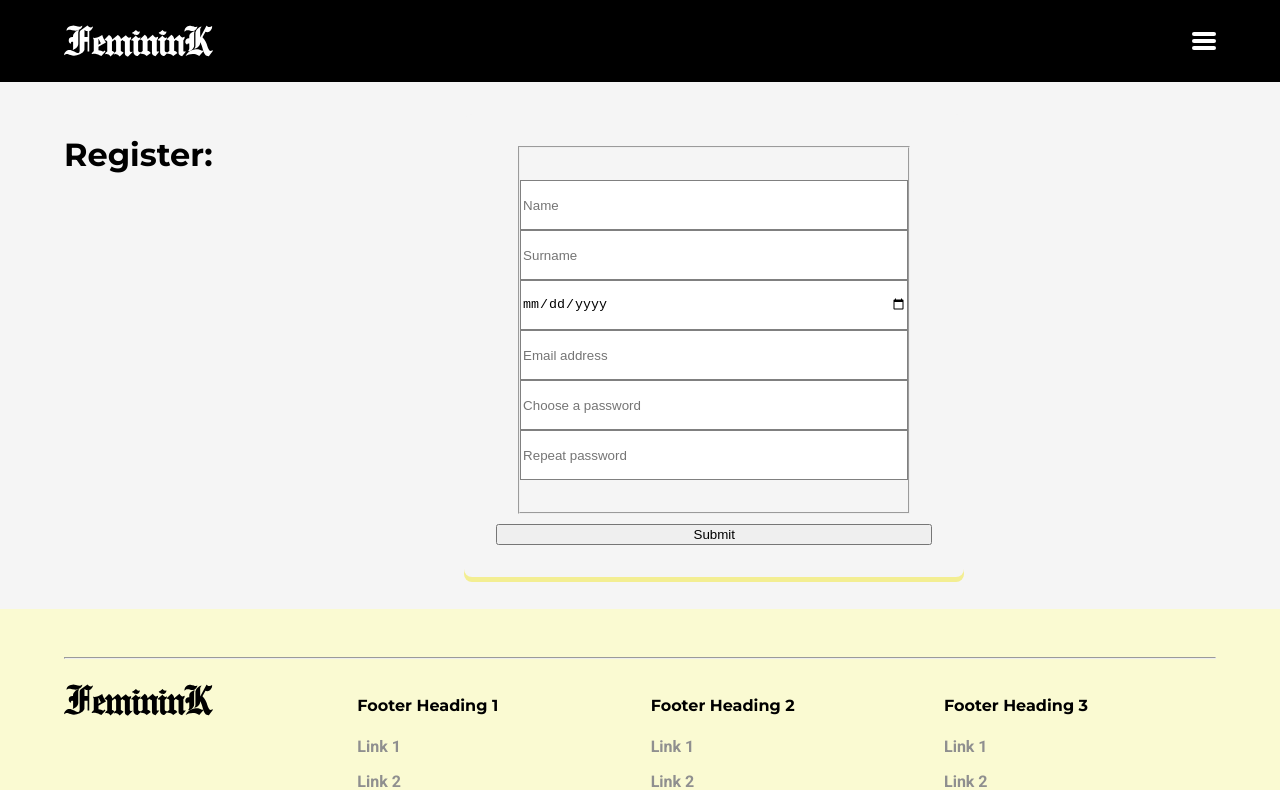
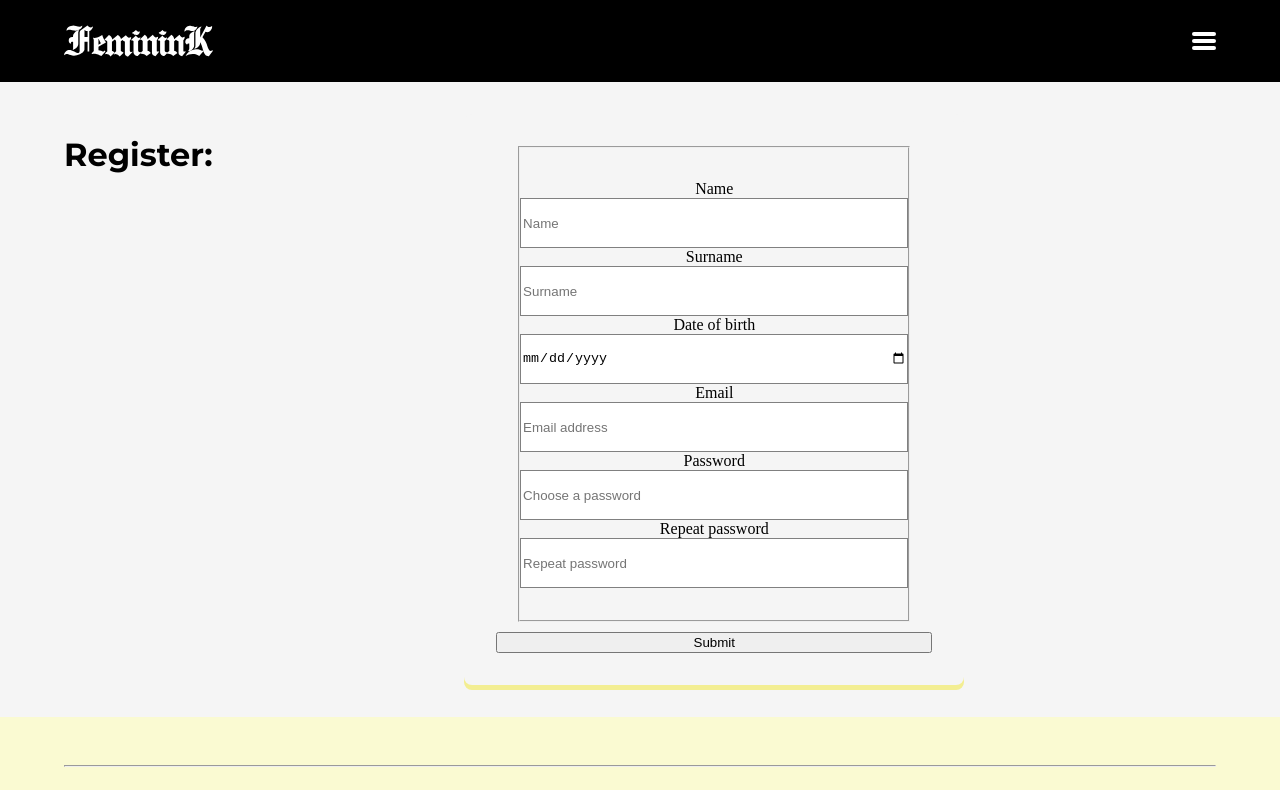
Before and after one commit to Feminink/Feminink, a React (Create React App) app: page /registration in a window 1280 px wide. Shown: the top 790 px of the page. Built offline with nearby package versions, Linux system fonts and the light colour scheme; no server answers.

Commit message:
function post working

```diff
--- a/back/back.json
+++ b/back/back.json
@@ -138,7 +138,7 @@
       },
       {
         "id": "2",
-          "image":"./assets/images/gallery/pexels-photo-1848657.jpeg",
+        "image": "./assets/images/gallery/pexels-photo-1848657.jpeg",
         "title": "Tattoo in the making",
         "artist": "",
         "model": "Unknown",
--- a/src/components/RegistrationComponent/RegistrationComponent.js
+++ b/src/components/RegistrationComponent/RegistrationComponent.js
@@ -1,22 +1,16 @@
-import React, { useEffect, useState } from "react";
 import PropTypes from "prop-types";
 // IMPORT STYLES
 import "./RegistrationComponent.scss";
 // IMPORTS FROM FORMIK
 import { useFormik } from "formik";
 // IMPORTS FROM REACT-REDUX
-import { useDispatch, useSelector } from "react-redux";
+import { useDispatch } from "react-redux";
 // IMPORT FROM STORE
 import { getInfo } from "../../store/info/actions";
 import { doRegistration } from "../../store/gallery/actions";
 
 const RegistrationComponent = () => {
   const dispatch = useDispatch();
-  const { info, loadingInfo } = useSelector((state) => state.InfoReducer);
-
-  useEffect(() => {
-    dispatch(getInfo());
-  }, []);
 
   const sendRegistration = () => {
     dispatch(
@@ -34,18 +28,19 @@ const RegistrationComponent = () => {
   const validate = (values) => {
     const errors = {};
 
+    // ERROR NAME
     if (!values.name) {
       errors.name = "You should add at least one character";
     }
-
+    // ERROR SURNAME
     if (!values.surname) {
       errors.surname = "You should add at least one character";
     }
-
+    // ERROR BIRTHDAY
     if (!values.birthday) {
-      errors.name = "Please select your date of birth";
+      errors.birthday = "Please select your date of birth";
     }
-
+    // ERROR EMAIL
     if (!values.email) {
       errors.email = "Insert an email address";
     } else if (
@@ -53,7 +48,7 @@ const RegistrationComponent = () => {
     ) {
       errors.email = "Invalid email address";
     }
-
+    // ERROR PASSWORD
     if (!values.password) {
       errors.password = "Required";
     } else if (values.password.length < 9) {
@@ -61,7 +56,7 @@ const RegistrationComponent = () => {
     } else if (values.password === "12345678") {
       errors.password = "Cannot be 12345678 !!!";
     }
-
+    // ERROR REPEAT-PASSWORD
     if (!values.repassword) {
       errors.repassword = "Required";
     } else if (values.repassword !== values.password) {
@@ -87,8 +82,9 @@ const RegistrationComponent = () => {
   return (
     <div className="container flex bg">
       <h1>Register:</h1>
-      <form className="form flex" onSubmit={formik.handleSubmit}>
+      <form className="form flex" onSubmit={formik.handleSubmit} noValidate>
         <fieldset className="container flex">
+          <label>Name</label>
           <input
             id="name"
             name="name"
@@ -101,6 +97,8 @@ const RegistrationComponent = () => {
           {formik.touched.name && formik.errors.name ? (
             <div className="error">{formik.errors.name}</div>
           ) : null}
+          <label>Surname</label>
+
           <input
             id="surname"
             name="surname"
@@ -113,6 +111,7 @@ const RegistrationComponent = () => {
           {formik.touched.surname && formik.errors.surname ? (
             <div className="error">{formik.errors.surname}</div>
           ) : null}
+          <label>Date of birth</label>
           <input
             id="birthday"
             name="birthday"
@@ -125,6 +124,7 @@ const RegistrationComponent = () => {
           {formik.touched.birthday && formik.errors.birthday ? (
             <div className="error">{formik.errors.birthday}</div>
           ) : null}
+          <label>Email</label>
           <input
             id="email"
             name="email"
@@ -137,6 +137,7 @@ const RegistrationComponent = () => {
           {formik.touched.email && formik.errors.email ? (
             <div className="error">{formik.errors.email}</div>
           ) : null}
+          <label>Password</label>
           <input
             id="password"
             name="password"
@@ -149,6 +150,7 @@ const RegistrationComponent = () => {
           {formik.touched.password && formik.errors.password ? (
             <div className="error">{formik.errors.password}</div>
           ) : null}
+          <label>Repeat password</label>
           <input
             id="repassword"
             name="repassword"
@@ -162,7 +164,7 @@ const RegistrationComponent = () => {
             <div className="error">{formik.errors.repassword}</div>
           ) : null}
         </fieldset>
-        <button type="submit" onSubmit={sendRegistration}>
+        <button type="submit" onClick={sendRegistration}>
           Submit
         </button>
       </form>
--- a/src/store/gallery/actions.jsx
+++ b/src/store/gallery/actions.jsx
@@ -67,9 +67,9 @@ export function doRegistration(registrationForm) {
     try {
       dispatch(actionDoRegistration(registrationForm));
       const response = await axios.post(backUsers, registrationForm);
-      // console.log(res, "res")
+      console.log(response, "res");
       dispatch(actionDoRegistrationOk(response.data));
-      // console.log(res.data, "res.data")
+      console.log(response.data, "res.data");
     } catch (error) {
       dispatch(actionDoRegistrationFail(error));
     }
```
Also changed, not shown: back/file.jsx (deleted). Lines whose indentation alone changed are shown as unchanged.
